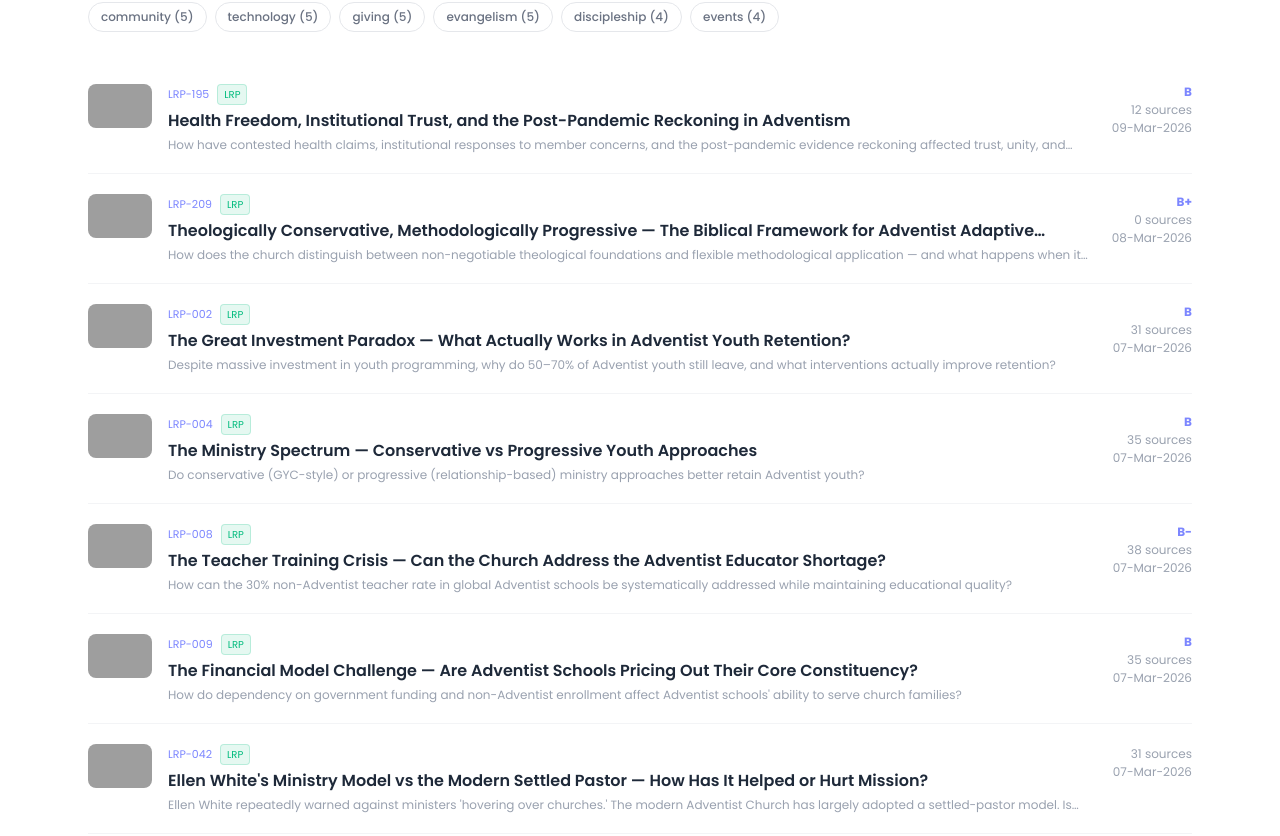
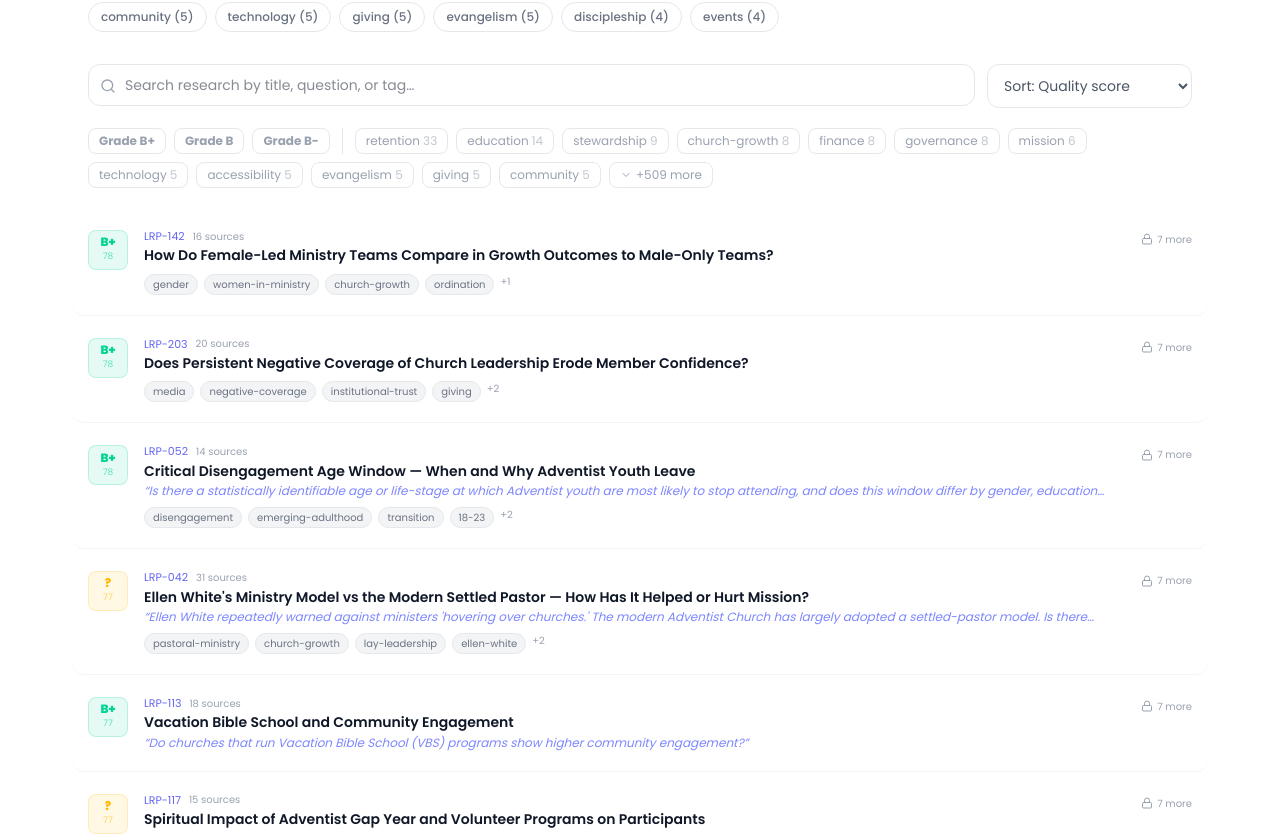
Before and after one commit to South-NSW-Conference-Office/adventistpulse-backend, a Next.js app: page /research in a window 1280 px wide. Shown: the part 1500-2336 px from the top of the page. Built offline with nearby package versions, Linux system fonts and the light colour scheme; no server answers; grey boxes are pictures that could not be loaded.

Commit message:
feat: research library — full filtering by tag/grade/search/sort; rankings — level tabs + fetch by level directly

```diff
--- a/components/ResearchAllList.tsx
+++ b/components/ResearchAllList.tsx
@@ -1,114 +1,298 @@
 'use client';
 
-import { useState } from 'react';
+import { useState, useMemo } from 'react';
 import Link from 'next/link';
-import { formatDate } from '@/lib/format-date';
+import { tokens, cn } from '@/lib/theme';
+import { Search, Lock, ChevronDown, ChevronUp, X } from 'lucide-react';
 
 interface ResearchPaper {
   id: string;
   title: string;
-  coreQuestion: string;
-  status: string;
-  grade: string;
-  score: number;
-  tags: string[];
-  sourceCount: number;
-  lastUpdated: string;
-  execSummary: string;
-  wordCount: number;
+  coreQuestion?: string;
+  status?: string;
+  grade?: string;
+  score?: number;
+  tags?: string[];
+  regions?: string[];
+  rootQuestions?: string[];
+  sourceCount?: number;
+  wordCount?: number;
+  lastUpdated?: string;
+  confidence?: string;
+  execSummary?: string;
+  keyFindings?: string[];
 }
 
-const UNSPLASH_POOL = [
-  'photo-1451187580459-43490279c0fa', // globe/earth
-  'photo-1551288049-bebda4e38f71', // data dashboard
-  'photo-1460925895917-afdab827c52f', // laptop data
-  'photo-1529156069898-49953e39b3ac', // diverse community
-  'photo-1519389950473-47ba0277781c', // people collaborating
-  'photo-1454165804606-c3d57bc86b40', // research desk
-  'photo-1488521787496-c6e09b87b73d', // community/hands
-  'photo-1434030216411-0b793f4b6f1d', // study/learning
-  'photo-1532619675605-1ede6c2ed2b0', // conference/meeting
-  'photo-1504711434969-e33886168f5c', // speaker/presenter
-  'photo-1562564055-71e051d33c19', // congregation/church
-  'photo-1516321318423-f06f85e504b3', // church gathering
-  'photo-1507003211169-0a1dd7228f2d', // thinking/person
-  'photo-1577896851905-42c6b46e2a84', // writing/notes
-  'photo-1473116763249-2faaef81ccda', // books/research
-];
-
-function getUnsplashUrl(id: string, w = 400, h = 280): string {
-  // Deterministic index from paper ID string
-  let hash = 0;
-  for (let i = 0; i < id.length; i++) hash = (hash * 31 + id.charCodeAt(i)) & 0xffff;
-  const photo = UNSPLASH_POOL[hash % UNSPLASH_POOL.length];
-  return `https://images.unsplash.com/${photo}?auto=format&fit=crop&w=${w}&h=${h}&q=70`;
+interface Props {
+  papers: ResearchPaper[];
 }
 
-function getGradeColor(grade: string) {
-  if (grade.startsWith('A')) return 'text-emerald-500';
-  if (grade.startsWith('B')) return 'text-indigo-400';
-  if (grade.startsWith('C')) return 'text-amber-400';
-  if (grade.startsWith('D')) return 'text-red-400';
-  return 'text-slate-400';
+const GRADES = ['B+', 'B', 'B-'];
+
+function gradeColor(grade: string) {
+  if (grade === 'B+') return 'text-emerald-400 bg-emerald-400/10 border-emerald-400/20';
+  if (grade === 'B')  return 'text-blue-400 bg-blue-400/10 border-blue-400/20';
+  return 'text-amber-400 bg-amber-400/10 border-amber-400/20';
 }
 
-const PAGE_SIZE = 10;
+// Free users get exec summary + first 3 findings. Everything else is gated.
+const FREE_LIMIT = 3;
 
-export default function ResearchAllList({ papers }: { papers: ResearchPaper[] }) {
-  const [visible, setVisible] = useState(PAGE_SIZE);
-  const shown = papers.slice(0, visible);
-  const hasMore = visible < papers.length;
+export default function ResearchAllList({ papers }: Props) {
+  const [query, setQuery] = useState('');
+  const [selectedTags, setSelectedTags] = useState<string[]>([]);
+  const [selectedGrade, setSelectedGrade] = useState<string>('');
+  const [sortBy, setSortBy] = useState<'score' | 'updated' | 'title'>('score');
+  const [showAllTags, setShowAllTags] = useState(false);
+
+  // Build tag list from all papers
+  const allTags = useMemo(() => {
+    const counts: Record<string, number> = {};
+    for (const p of papers) {
+      for (const t of p.tags ?? []) counts[t] = (counts[t] ?? 0) + 1;
+    }
+    return Object.entries(counts)
+      .sort((a, b) => b[1] - a[1])
+      .map(([tag, count]) => ({ tag, count }));
+  }, [papers]);
+
+  const visibleTags = showAllTags ? allTags : allTags.slice(0, 12);
+
+  const filtered = useMemo(() => {
+    let list = [...papers];
+
+    if (query.trim()) {
+      const q = query.toLowerCase();
+      list = list.filter(p =>
+        p.title?.toLowerCase().includes(q) ||
+        p.coreQuestion?.toLowerCase().includes(q) ||
+        p.tags?.some(t => t.toLowerCase().includes(q)) ||
+        p.id?.toLowerCase().includes(q)
+      );
+    }
+
+    if (selectedTags.length > 0) {
+      list = list.filter(p =>
+        selectedTags.every(tag => p.tags?.includes(tag))
+      );
+    }
+
+    if (selectedGrade) {
+      list = list.filter(p => p.grade === selectedGrade);
+    }
+
+    list.sort((a, b) => {
+      if (sortBy === 'score') return (b.score ?? 0) - (a.score ?? 0);
+      if (sortBy === 'updated') return (b.lastUpdated ?? '').localeCompare(a.lastUpdated ?? '');
+      return (a.title ?? '').localeCompare(b.title ?? '');
+    });
+
+    return list;
+  }, [papers, query, selectedTags, selectedGrade, sortBy]);
+
+  function toggleTag(tag: string) {
+    setSelectedTags(prev =>
+      prev.includes(tag) ? prev.filter(t => t !== tag) : [...prev, tag]
+    );
+  }
+
+  const hasFilters = query || selectedTags.length > 0 || selectedGrade;
 
   return (
     <div>
-      <div className="divide-y divide-gray-100 dark:divide-[#2a3a50]">
-        {shown.map(paper => (
-          <Link key={paper.id} href={`/research/${paper.id}`} className="flex items-start gap-4 py-5 group">
-            {/* Thumbnail */}
-            <div className="w-16 h-11 rounded-lg shrink-0 overflow-hidden">
-              {/* eslint-disable-next-line @next/next/no-img-element */}
-              <img
-                src={getUnsplashUrl(paper.id)}
-                alt=""
-                className="w-full h-full object-cover"
-                loading="lazy"
-              />
-            </div>
-
-            <div className="flex-1 min-w-0">
-              <div className="flex items-center gap-2 mb-1">
-                <span className="text-[11px] font-mono text-indigo-400">{paper.id}</span>
-                {paper.id.startsWith('LRP-') && (
-                  <span className="text-[10px] bg-emerald-500/10 text-emerald-500 px-1.5 py-0.5 rounded border border-emerald-500/20">LRP</span>
-                )}
-              </div>
-              <h3 className="font-semibold text-gray-800 dark:text-slate-200 group-hover:text-indigo-500 transition-colors line-clamp-1 mb-1">
-                {paper.title}
-              </h3>
-              <p className="text-xs text-gray-400 dark:text-slate-500 line-clamp-1">
-                {paper.coreQuestion || paper.execSummary || ''}
-              </p>
-            </div>
-
-            <div className="shrink-0 text-right text-xs text-gray-400 dark:text-slate-500 hidden sm:block">
-              <div className={`font-bold ${getGradeColor(paper.grade)}`}>{paper.grade}</div>
-              <div className="mt-0.5">{paper.sourceCount ?? 0} sources</div>
-              <div className="mt-0.5">{formatDate(paper.lastUpdated)}</div>
-            </div>
-          </Link>
-        ))}
+      {/* Search + sort bar */}
+      <div className="flex flex-col sm:flex-row gap-3 mb-5">
+        <div className="relative flex-1">
+          <Search className="absolute left-3 top-1/2 -translate-y-1/2 w-4 h-4 text-gray-400 dark:text-slate-500 pointer-events-none" />
+          <input
+            type="text"
+            placeholder="Search research by title, question, or tag…"
+            value={query}
+            onChange={e => setQuery(e.target.value)}
+            className={cn(
+              'w-full pl-9 pr-4 py-2.5 rounded-xl text-sm border outline-none focus:border-[#6366F1] transition-colors',
+              tokens.bg.card, tokens.border.default, tokens.text.heading
+            )}
+          />
+        </div>
+        <select
+          value={sortBy}
+          onChange={e => setSortBy(e.target.value as any)}
+          className={cn(
+            'px-3 py-2.5 rounded-xl text-sm border outline-none cursor-pointer',
+            tokens.bg.card, tokens.border.default, tokens.text.body
+          )}
+        >
+          <option value="score">Sort: Quality score</option>
+          <option value="updated">Sort: Recently updated</option>
+          <option value="title">Sort: A–Z</option>
+        </select>
       </div>
 
-      {hasMore && (
-        <div className="text-center mt-8">
+      {/* Tag filters */}
+      <div className="mb-5">
+        <div className="flex flex-wrap gap-2">
+          {/* Grade filter */}
+          {GRADES.map(g => (
+            <button
+              key={g}
+              onClick={() => setSelectedGrade(prev => prev === g ? '' : g)}
+              className={cn(
+                'px-2.5 py-1 rounded-lg text-xs font-bold border transition-all',
+                selectedGrade === g
+                  ? gradeColor(g)
+                  : cn(tokens.bg.card, tokens.border.default, tokens.text.muted)
+              )}
+            >
+              Grade {g}
+            </button>
+          ))}
+
+          <div className="w-px bg-gray-200 dark:bg-slate-700 mx-1 self-stretch" />
+
+          {/* Tag filters */}
+          {visibleTags.map(({ tag, count }) => (
+            <button
+              key={tag}
+              onClick={() => toggleTag(tag)}
+              className={cn(
+                'px-2.5 py-1 rounded-lg text-xs border transition-all',
+                selectedTags.includes(tag)
+                  ? 'bg-[#6366F1] text-white border-[#6366F1]'
+                  : cn(tokens.bg.card, tokens.border.default, tokens.text.muted, 'hover:border-[#6366F1]/50')
+              )}
+            >
+              {tag} <span className="opacity-60">{count}</span>
+            </button>
+          ))}
+
+          {allTags.length > 12 && (
+            <button
+              onClick={() => setShowAllTags(p => !p)}
+              className={cn('px-2.5 py-1 rounded-lg text-xs border flex items-center gap-1', tokens.bg.card, tokens.border.default, tokens.text.muted)}
+            >
+              {showAllTags ? <><ChevronUp className="w-3 h-3" /> Less</> : <><ChevronDown className="w-3 h-3" /> +{allTags.length - 12} more</>}
+            </button>
+          )}
+        </div>
+      </div>
+
+      {/* Active filter summary + clear */}
+      {hasFilters && (
+        <div className="flex items-center gap-3 mb-4 text-sm">
+          <span className={tokens.text.muted}>
+            {filtered.length} of {papers.length} results
+          </span>
           <button
-            onClick={() => setVisible(v => v + PAGE_SIZE)}
-            className="px-6 py-2.5 rounded-full border border-gray-200 dark:border-[#2a3a50] text-sm font-medium text-gray-600 dark:text-slate-400 hover:border-indigo-400/50 hover:text-indigo-500 transition-colors"
+            onClick={() => { setQuery(''); setSelectedTags([]); setSelectedGrade(''); }}
+            className="flex items-center gap-1 text-[#6366F1] hover:underline text-xs"
           >
-            View more ({papers.length - visible} remaining)
+            <X className="w-3 h-3" /> Clear filters
           </button>
         </div>
       )}
+
+      {/* Results */}
+      {filtered.length === 0 ? (
+        <div className={cn('rounded-xl p-12 text-center border', tokens.bg.card, tokens.border.default)}>
+          <p className={cn('text-sm', tokens.text.muted)}>No research matches your filters.</p>
+          <button onClick={() => { setQuery(''); setSelectedTags([]); setSelectedGrade(''); }} className="mt-3 text-sm text-[#6366F1] hover:underline">
+            Clear all filters
+          </button>
+        </div>
+      ) : (
+        <div className="space-y-0 divide-y divide-gray-100 dark:divide-[#1e2d3d]">
+          {filtered.map(paper => {
+            const findingCount = paper.keyFindings?.length ?? 0;
+            const gated = findingCount > FREE_LIMIT;
+
+            return (
+              <Link
+                key={paper.id}
+                href={`/research/${paper.id}`}
+                className="flex items-start gap-4 py-5 group hover:bg-gray-50/50 dark:hover:bg-white/[0.02] -mx-4 px-4 transition-colors rounded-xl"
+              >
+                {/* Grade badge */}
+                <div className={cn(
+                  'flex-shrink-0 w-10 h-10 rounded-lg border flex flex-col items-center justify-center mt-0.5',
+                  gradeColor(paper.grade ?? '')
+                )}>
+                  <span className="text-xs font-extrabold leading-none">{paper.grade || '?'}</span>
+                  {paper.score ? <span className="text-[9px] opacity-60 mt-0.5">{paper.score}</span> : null}
+                </div>
+
+                <div className="flex-1 min-w-0">
+                  <div className="flex items-start justify-between gap-2">
+                    <div className="flex-1 min-w-0">
+                      <div className="flex items-center gap-2 mb-0.5">
+                        <span className="text-[11px] font-mono text-[#6366F1]">{paper.id}</span>
+                        {paper.sourceCount ? (
+                          <span className={cn('text-[10px]', tokens.text.muted)}>{paper.sourceCount} sources</span>
+                        ) : null}
+                      </div>
+                      <h3 className={cn('text-sm font-semibold leading-snug group-hover:text-[#6366F1] transition-colors', tokens.text.heading)}>
+                        {paper.title}
+                      </h3>
+                      {paper.coreQuestion && (
+                        <p className="text-xs text-indigo-400 dark:text-indigo-400/80 italic mt-0.5 line-clamp-1">
+                          &ldquo;{paper.coreQuestion}&rdquo;
+                        </p>
+                      )}
+                    </div>
+
+                    {/* Gate indicator */}
+                    {gated && (
+                      <div className="flex-shrink-0 flex items-center gap-1 text-[10px] text-gray-400 dark:text-slate-500 mt-1">
+                        <Lock className="w-3 h-3" />
+                        <span>{findingCount - FREE_LIMIT} more</span>
+                      </div>
+                    )}
+                  </div>
+
+                  {/* Tags */}
+                  {paper.tags && paper.tags.length > 0 && (
+                    <div className="flex flex-wrap gap-1.5 mt-2">
+                      {paper.tags.slice(0, 4).map(t => (
+                        <span
+                          key={t}
+                          className={cn(
+                            'text-[10px] px-2 py-0.5 rounded-full border',
+                            selectedTags.includes(t)
+                              ? 'bg-[#6366F1]/15 text-[#6366F1] border-[#6366F1]/30'
+                              : 'bg-gray-100 dark:bg-slate-800/50 text-gray-500 dark:text-slate-400 border-gray-200 dark:border-slate-700/30'
+                          )}
+                        >
+                          {t}
+                        </span>
+                      ))}
+                      {paper.tags.length > 4 && (
+                        <span className="text-[10px] text-gray-400 dark:text-slate-500">+{paper.tags.length - 4}</span>
+                      )}
+                    </div>
+                  )}
+                </div>
+              </Link>
+            );
+          })}
+        </div>
+      )}
+
+      {/* Bottom CTA */}
+      <div className={cn('mt-8 rounded-xl p-6 text-center border', tokens.bg.card, tokens.border.default)}>
+        <Lock className="w-6 h-6 text-[#6366F1] mx-auto mb-2" />
+        <p className={cn('text-sm font-semibold mb-1', tokens.text.heading)}>
+          Full access unlocks with Researcher tier
+        </p>
+        <p className={cn('text-xs mb-4', tokens.text.muted)}>
+          {papers.length} research projects · unlimited findings · full references · coming soon
+        </p>
+        <Link
+          href="/beta"
+          className="inline-flex items-center gap-2 px-5 py-2.5 rounded-lg text-sm font-semibold bg-[#6366F1] text-white hover:bg-[#4f46e5] transition-colors"
+        >
+          Join the waitlist
+        </Link>
+      </div>
     </div>
   );
 }
```
Also changed, not shown: app/rankings/page.tsx (+31 -14 lines).
